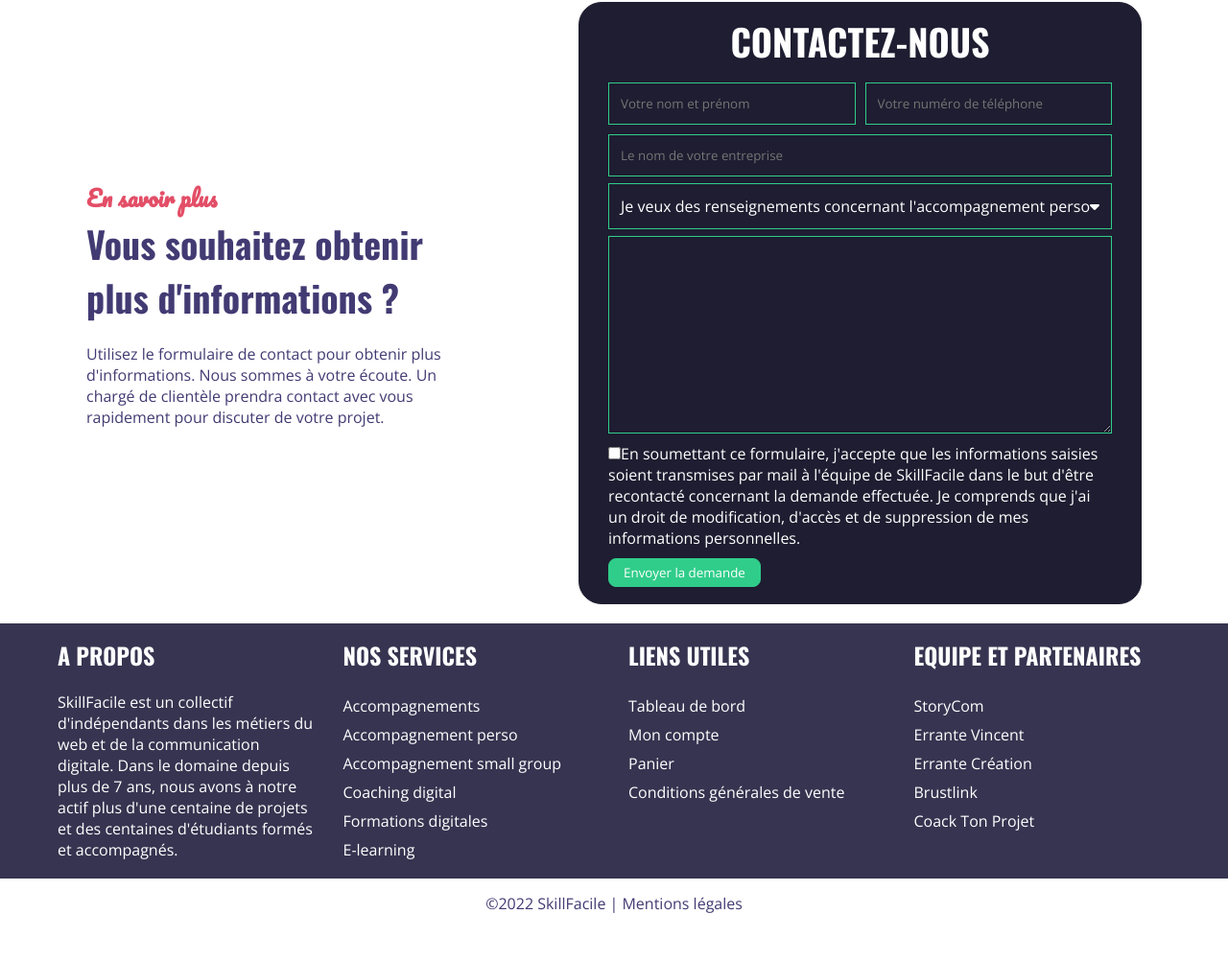
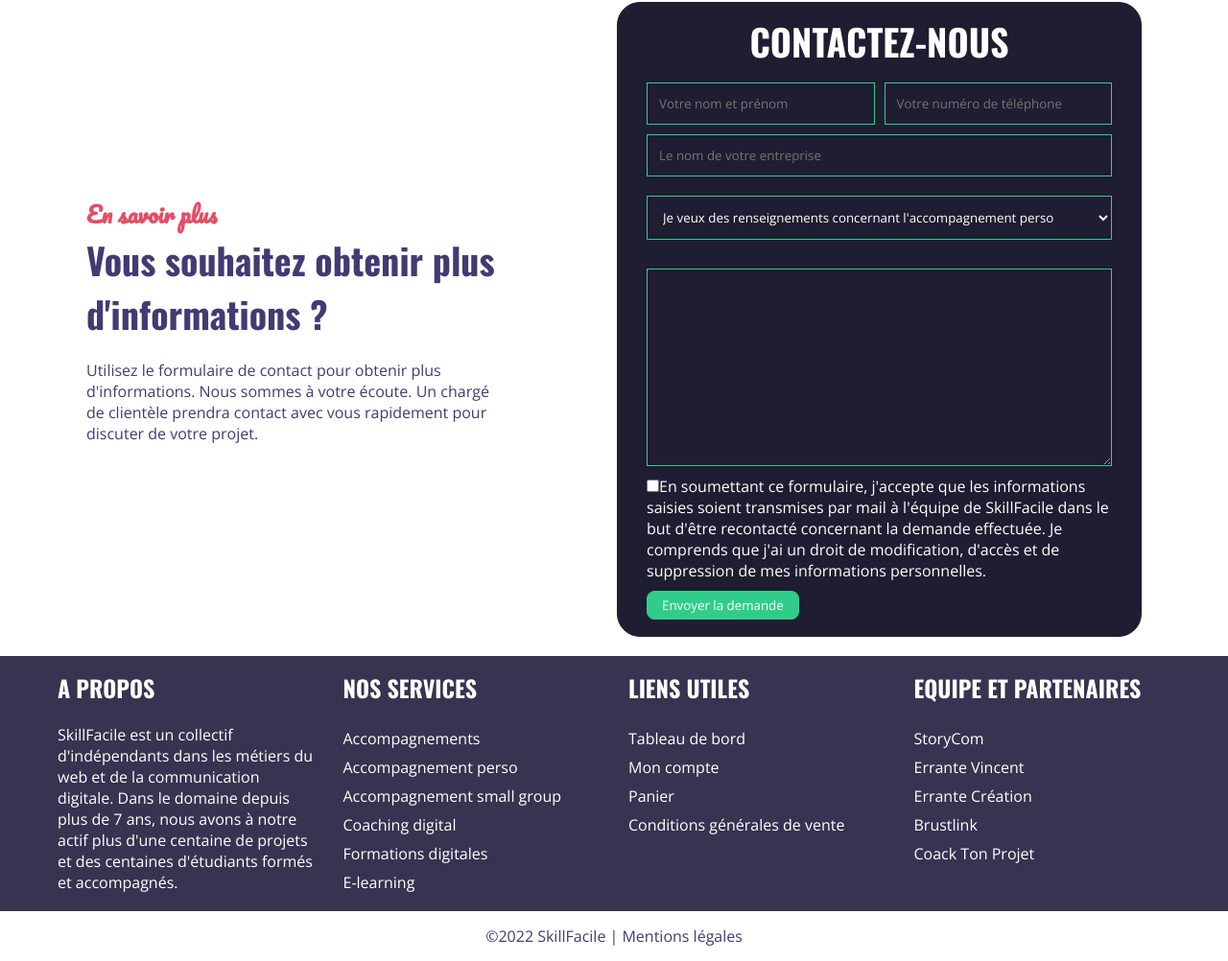
Before and after one commit to Nisnouss/Skillfacile, a plain HTML site: page index.html in a window 1280 px wide. Shown: the part 2891-3893 px from the top of the page at 96% size. Before the commit the page ends 3859 px from the top, so only its background shows below. Drawn offline with nearby package versions, Linux system fonts and the light colour scheme.

Commit message:
Fix: select in form section

```diff
--- a/index.html
+++ b/index.html
@@ -159,17 +159,13 @@
                         <input type="text" id="entreprise" placeholder="Le nom de votre entreprise" required>
                     </div>
                     <div class="petitediv">
-                        <nav>
-                            <li id="ent"><a href="#" class="entreprise">Je veux des renseignements concernant l'accompagnement perso<i class="fa-solid fa-caret-down menu"></i></a>
-                                <ul id="submenu2">
-                                    <li><a href="#">Je veux des renseignements concernant l'accompagnement perso</a></li>
-                                    <li><a href="#">Je veux de renseignements concernant l'accompagnement small group</a></li>
-                                    <li><a href="#">Je veux de informations concernant la formation digitale</a></li>
-                                    <li><a href="#">Je veux des informations concernant le coaching digital</a></li>
-                                    <li><a href="#">J'ai une autre demande</a></li>
-                                </ul>
-                            </li>
-                        </nav>
+                        <select name="entreprise" id="entreprise">
+                            <option value="Je veux des renseignements concernant l'accompagnement perso">Je veux des renseignements concernant l'accompagnement perso</option>
+                            <option value="Je veux de renseignements concernant l'accompagnement small group">Je veux de renseignements concernant l'accompagnement small group</option>
+                            <option value="Je veux de informations concernant la formation digitale">Je veux de informations concernant la formation digitale</option>
+                            <option value="Je veux des informations concernant le coaching digital">Je veux des informations concernant le coaching digital</option>
+                            <option value="J'ai une autre demande">J'ai une autre demande</option>
+                        </select>
                     </div>
                     <div class="petitediv">
                         <textarea name="" id="ecrire" cols="30" rows="10"></textarea>
```
